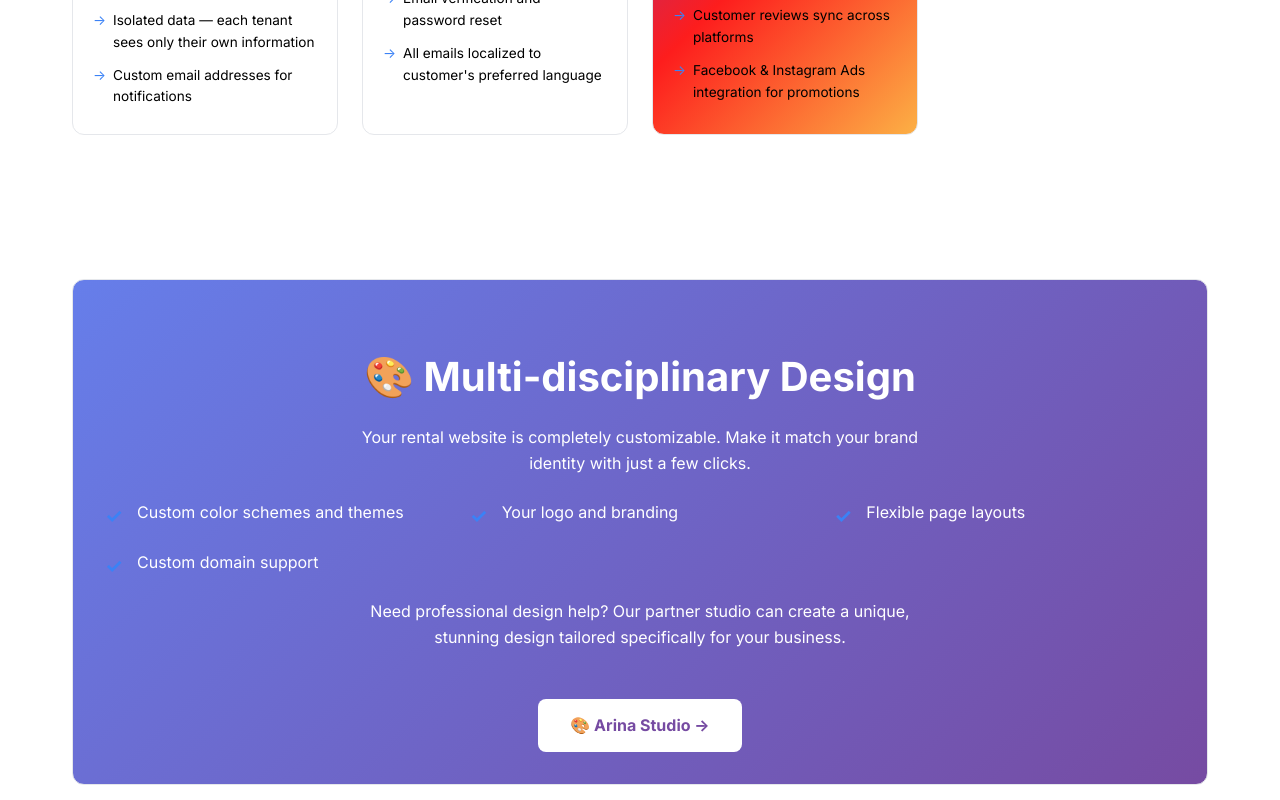
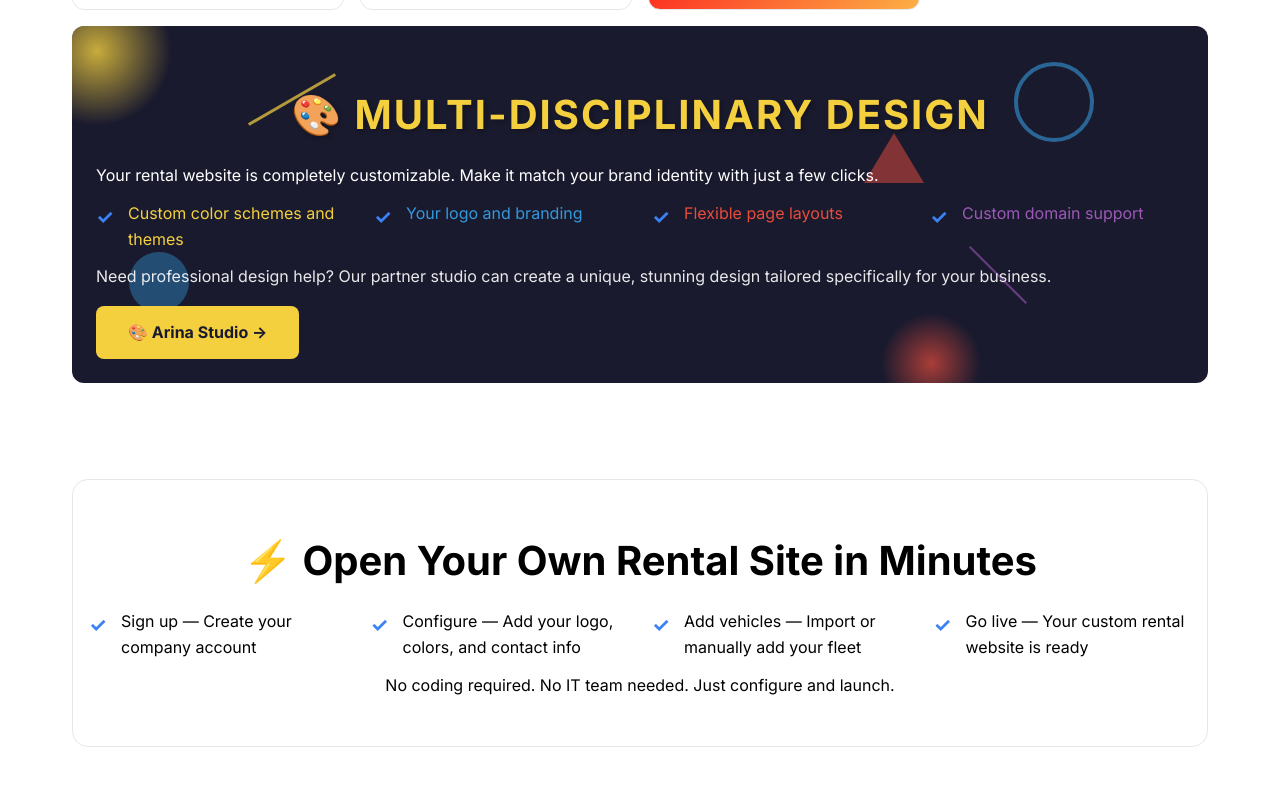
Before and after one commit to aegisaosoft/aegisaosoft-main, a React (Vite) app in the folder client/: page /vehicle-rental in a window 1280 px wide. Shown: the part 1680-2480 px from the top of the page. Built offline with nearby package versions, Linux system fonts and the light colour scheme.

Commit message:
languages

```diff
--- a/client/src/App.css
+++ b/client/src/App.css
@@ -294,8 +294,8 @@ h2 {
 .services-grid {
   display: grid;
   grid-template-columns: repeat(auto-fit, minmax(250px, 1fr));
-  gap: 1.5rem;
-  margin-top: 2rem;
+  gap: 1rem;
+  margin-top: 0.5rem;
 }
 
 .services-grid.four-columns {
@@ -380,16 +380,16 @@ h2 {
   display: flex;
   flex-wrap: wrap;
   justify-content: center;
-  gap: 1rem;
-  margin-top: 1rem;
+  gap: 0.5rem;
+  margin-top: 0.5rem;
 }
 
 .language-badge {
   background: linear-gradient(135deg, #667eea 0%, #764ba2 100%);
   color: white;
-  padding: 0.75rem 1.5rem;
+  padding: 0.5rem 1rem;
   border-radius: 2rem;
-  font-size: 1rem;
+  font-size: 0.85rem;
   font-weight: 500;
   display: inline-flex;
   align-items: center;
@@ -421,6 +421,114 @@ h2 {
   font-size: 0.75rem;
   font-weight: 500;
   border: 1px solid #e5e7eb;
+}
+
+/* Kandinsky Style Section */
+.kandinsky-section {
+  position: relative;
+  background: #1a1a2e;
+  border-radius: 12px;
+  overflow: hidden;
+  padding: 1.5rem;
+}
+
+.kandinsky-section::before {
+  content: '';
+  position: absolute;
+  top: -50px;
+  left: -50px;
+  width: 150px;
+  height: 150px;
+  background: radial-gradient(circle, #f4d03f 0%, transparent 70%);
+  border-radius: 50%;
+  opacity: 0.8;
+}
+
+.kandinsky-section::after {
+  content: '';
+  position: absolute;
+  bottom: -30px;
+  right: 20%;
+  width: 100px;
+  height: 100px;
+  background: radial-gradient(circle, #e74c3c 0%, transparent 70%);
+  border-radius: 50%;
+  opacity: 0.7;
+}
+
+.kandinsky-shapes {
+  position: absolute;
+  top: 0;
+  left: 0;
+  right: 0;
+  bottom: 0;
+  overflow: hidden;
+  pointer-events: none;
+}
+
+.kandinsky-circle-1 {
+  position: absolute;
+  top: 10%;
+  right: 10%;
+  width: 80px;
+  height: 80px;
+  border: 4px solid #3498db;
+  border-radius: 50%;
+  opacity: 0.6;
+}
+
+.kandinsky-circle-2 {
+  position: absolute;
+  bottom: 20%;
+  left: 5%;
+  width: 60px;
+  height: 60px;
+  background: rgba(52, 152, 219, 0.4);
+  border-radius: 50%;
+}
+
+.kandinsky-triangle {
+  position: absolute;
+  top: 30%;
+  right: 25%;
+  width: 0;
+  height: 0;
+  border-left: 30px solid transparent;
+  border-right: 30px solid transparent;
+  border-bottom: 50px solid rgba(231, 76, 60, 0.5);
+}
+
+.kandinsky-line-1 {
+  position: absolute;
+  top: 20%;
+  left: 15%;
+  width: 100px;
+  height: 3px;
+  background: #f4d03f;
+  transform: rotate(-30deg);
+  opacity: 0.7;
+}
+
+.kandinsky-line-2 {
+  position: absolute;
+  bottom: 30%;
+  right: 15%;
+  width: 80px;
+  height: 2px;
+  background: #9b59b6;
+  transform: rotate(45deg);
+  opacity: 0.6;
+}
+
+.kandinsky-content {
+  position: relative;
+  z-index: 1;
+}
+
+.kandinsky-section h2 {
+  color: #f4d03f;
+  text-shadow: 2px 2px 4px rgba(0,0,0,0.3);
+  letter-spacing: 2px;
 }
 
 .tech-stack {
--- a/client/src/i18n/locales/de.json
+++ b/client/src/i18n/locales/de.json
@@ -202,7 +202,7 @@
       "ai": "Spracherkennung und intelligente Empfehlungen"
     },
     "customization": {
-      "title": "🎨 Multidisziplinäres Design",
+      "title": "🎨 MULTIDISZIPLINÄRES DESIGN",
       "description": "Ihre Mietwebsite ist vollständig anpassbar. Passen Sie sie mit nur wenigen Klicks an Ihre Markenidentität an.",
       "features": {
         "colors": "Benutzerdefinierte Farbschemata und Themen",
--- a/client/src/i18n/locales/en.json
+++ b/client/src/i18n/locales/en.json
@@ -202,7 +202,7 @@
       "ai": "Voice recognition and intelligent recommendations"
     },
     "customization": {
-      "title": "🎨 Multi-disciplinary Design",
+      "title": "🎨 MULTI-DISCIPLINARY DESIGN",
       "description": "Your rental website is completely customizable. Make it match your brand identity with just a few clicks.",
       "features": {
         "colors": "Custom color schemes and themes",
--- a/client/src/i18n/locales/es.json
+++ b/client/src/i18n/locales/es.json
@@ -202,7 +202,7 @@
       "ai": "Reconocimiento de voz y recomendaciones inteligentes"
     },
     "customization": {
-      "title": "🎨 Diseño Multidisciplinario",
+      "title": "🎨 DISEÑO MULTIDISCIPLINARIO",
       "description": "Su sitio web de alquiler es completamente personalizable. Hágalo coincidir con la identidad de su marca con solo unos clics.",
       "features": {
         "colors": "Esquemas de colores y temas personalizados",
--- a/client/src/i18n/locales/fr.json
+++ b/client/src/i18n/locales/fr.json
@@ -202,7 +202,7 @@
       "ai": "Reconnaissance vocale et recommandations intelligentes"
     },
     "customization": {
-      "title": "🎨 Design Multidisciplinaire",
+      "title": "🎨 DESIGN MULTIDISCIPLINAIRE",
       "description": "Votre site web de location est entièrement personnalisable. Faites-le correspondre à l'identité de votre marque en quelques clics.",
       "features": {
         "colors": "Schémas de couleurs et thèmes personnalisés",
--- a/client/src/i18n/locales/pt.json
+++ b/client/src/i18n/locales/pt.json
@@ -202,7 +202,7 @@
       "ai": "Reconhecimento de voz e recomendações inteligentes"
     },
     "customization": {
-      "title": "🎨 Design Multidisciplinar",
+      "title": "🎨 DESIGN MULTIDISCIPLINAR",
       "description": "Seu site de aluguel é completamente personalizável. Faça-o combinar com a identidade da sua marca com apenas alguns cliques.",
       "features": {
         "colors": "Esquemas de cores e temas personalizados",
--- a/client/src/pages/VehicleRental.tsx
+++ b/client/src/pages/VehicleRental.tsx
@@ -7,7 +7,7 @@ export function VehicleRental() {
 
   return (
     <main>
-      <section className="hero" style={{ paddingTop: '6rem', paddingBottom: '2rem' }}>
+      <section className="hero" style={{ paddingTop: '6rem', paddingBottom: '0.5rem' }}>
         <div className="container">
           <h1>{t('vehicleRental.title')}</h1>
           <p className="subtitle">
@@ -23,7 +23,7 @@ export function VehicleRental() {
         </div>
       </section>
 
-      <section className="languages-section" style={{ paddingTop: '2rem', paddingBottom: '1rem' }}>
+      <section className="languages-section" style={{ paddingTop: '0.5rem', paddingBottom: '0.25rem' }}>
         <div className="container">
           <h2 style={{ marginBottom: '1rem' }}>{t('vehicleRental.languages.title')}</h2>
           <div className="languages-row">
@@ -39,7 +39,7 @@ export function VehicleRental() {
         </div>
       </section>
 
-      <section className="services" style={{ paddingTop: '2rem', paddingBottom: '2rem' }}>
+      <section className="services" style={{ paddingTop: '0.5rem', paddingBottom: '0.5rem' }}>
         <div className="container">
           <h2>{t('vehicleRental.features.title')}</h2>
 
@@ -120,20 +120,28 @@ export function VehicleRental() {
         </div>
       </section>
 
-      <section className="cta" style={{ paddingTop: '2rem', paddingBottom: '2rem' }}>
+      <section className="cta" style={{ paddingTop: '0.5rem', paddingBottom: '0.5rem' }}>
         <div className="container">
-          <div className="cta-section" style={{ padding: '2rem', background: 'linear-gradient(135deg, #667eea 0%, #764ba2 100%)', borderRadius: '12px' }}>
-            <h2 style={{ color: 'white' }}>{t('vehicleRental.customization.title')}</h2>
-            <p style={{ color: 'white', marginTop: '1rem', marginBottom: '1.5rem' }}>
+          <div className="kandinsky-section">
+            <div className="kandinsky-shapes">
+              <div className="kandinsky-circle-1"></div>
+              <div className="kandinsky-circle-2"></div>
+              <div className="kandinsky-triangle"></div>
+              <div className="kandinsky-line-1"></div>
+              <div className="kandinsky-line-2"></div>
+            </div>
+            <div className="kandinsky-content">
+              <h2>{t('vehicleRental.customization.title')}</h2>
+              <p style={{ color: 'white', marginTop: '0.5rem', marginBottom: '0.75rem' }}>
                 {t('vehicleRental.customization.description')}
               </p>
-            <div className="benefits" style={{ margin: '1.5rem 0' }}>
-              <div className="benefit" style={{ color: 'white' }}>{t('vehicleRental.customization.features.colors')}</div>
-              <div className="benefit" style={{ color: 'white' }}>{t('vehicleRental.customization.features.logo')}</div>
-              <div className="benefit" style={{ color: 'white' }}>{t('vehicleRental.customization.features.layout')}</div>
-              <div className="benefit" style={{ color: 'white' }}>{t('vehicleRental.customization.features.domain')}</div>
+              <div className="benefits" style={{ margin: '0.75rem 0' }}>
+                <div className="benefit" style={{ color: '#f4d03f' }}>{t('vehicleRental.customization.features.colors')}</div>
+                <div className="benefit" style={{ color: '#3498db' }}>{t('vehicleRental.customization.features.logo')}</div>
+                <div className="benefit" style={{ color: '#e74c3c' }}>{t('vehicleRental.customization.features.layout')}</div>
+                <div className="benefit" style={{ color: '#9b59b6' }}>{t('vehicleRental.customization.features.domain')}</div>
               </div>
-            <p style={{ color: 'white', marginTop: '1.5rem' }}>
+              <p style={{ color: 'rgba(255,255,255,0.9)', marginTop: '0.75rem' }}>
                 {t('vehicleRental.customization.professional')}
               </p>
               <a
@@ -143,23 +151,25 @@ export function VehicleRental() {
                 className="btn btn-primary"
                 style={{
                   marginTop: '1rem',
-                background: 'white',
-                color: '#764ba2',
+                  background: '#f4d03f',
+                  color: '#1a1a2e',
                   fontWeight: 'bold',
-                display: 'inline-block'
+                  display: 'inline-block',
+                  border: 'none'
                 }}
               >
                 🎨 Arina Studio →
               </a>
             </div>
           </div>
+        </div>
       </section>
 
-      <section className="cta" style={{ paddingTop: '2rem', paddingBottom: '2rem' }}>
+      <section className="cta" style={{ paddingTop: '0.5rem', paddingBottom: '0.5rem' }}>
         <div className="container">
-          <div className="cta-section" style={{ padding: '2rem' }}>
+          <div className="cta-section" style={{ padding: '1rem' }}>
             <h2>{t('vehicleRental.openSite.title')}</h2>
-            <div className="benefits" style={{ margin: '1.5rem 0' }}>
+            <div className="benefits" style={{ margin: '0.75rem 0' }}>
               <div className="benefit">{t('vehicleRental.openSite.signUp')}</div>
               <div className="benefit">{t('vehicleRental.openSite.configure')}</div>
               <div className="benefit">{t('vehicleRental.openSite.addVehicles')}</div>
@@ -172,7 +182,7 @@ export function VehicleRental() {
         </div>
       </section>
 
-      <section className="hero" style={{ paddingTop: '2rem', paddingBottom: '1rem' }}>
+      <section className="hero" style={{ paddingTop: '0.5rem', paddingBottom: '0.25rem' }}>
         <div className="container">
           <p className="subtitle" style={{ textAlign: 'center', fontSize: '1.5rem', marginTop: '0' }}>
             {t('vehicleRental.tagline')}
@@ -184,7 +194,7 @@ export function VehicleRental() {
         </div>
       </section>
 
-      <section className="tech-compact" style={{ paddingTop: '1rem', paddingBottom: '2rem' }}>
+      <section className="tech-compact" style={{ paddingTop: '0.25rem', paddingBottom: '0.5rem' }}>
         <div className="container">
           <p style={{ textAlign: 'center', color: '#666', fontSize: '0.85rem', marginBottom: '0.75rem' }}>
             {t('vehicleRental.techStack.title').replace('🛠️ ', '')}
```
Lines whose indentation alone changed are shown as unchanged.
